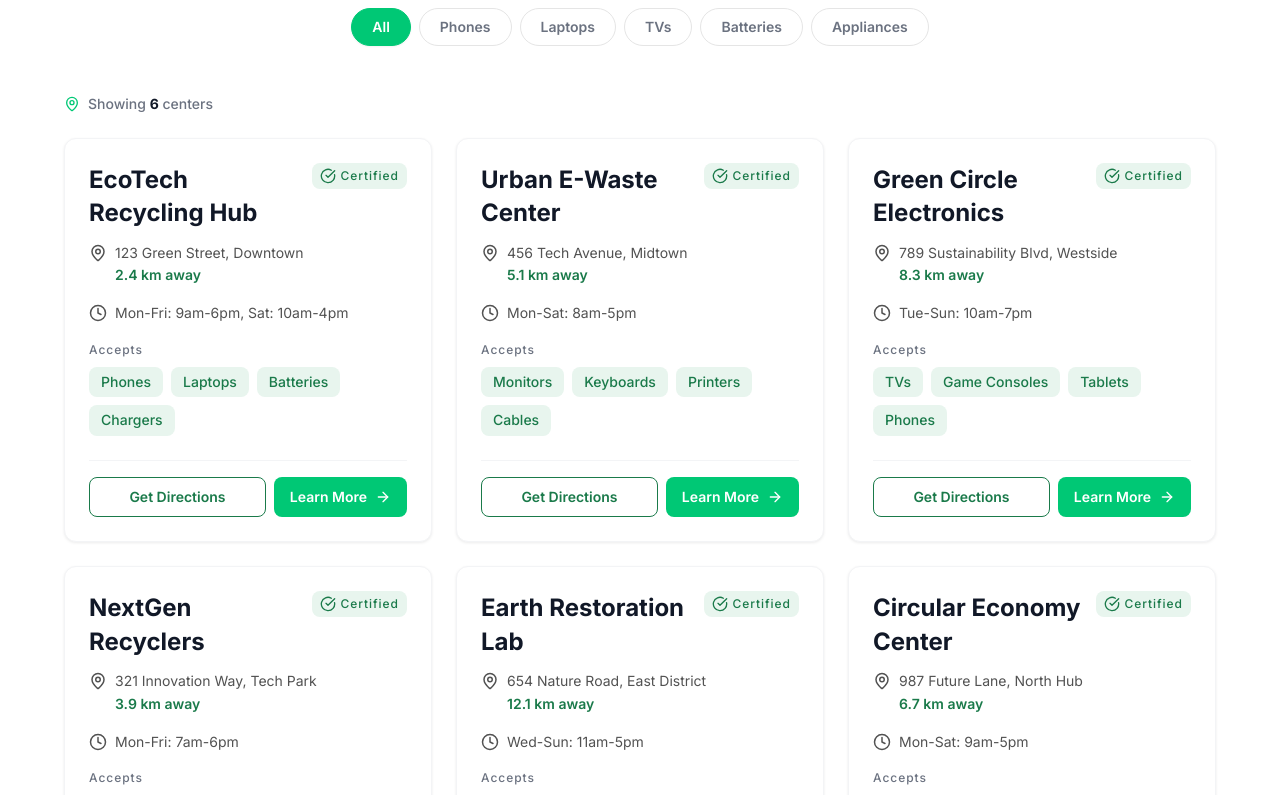
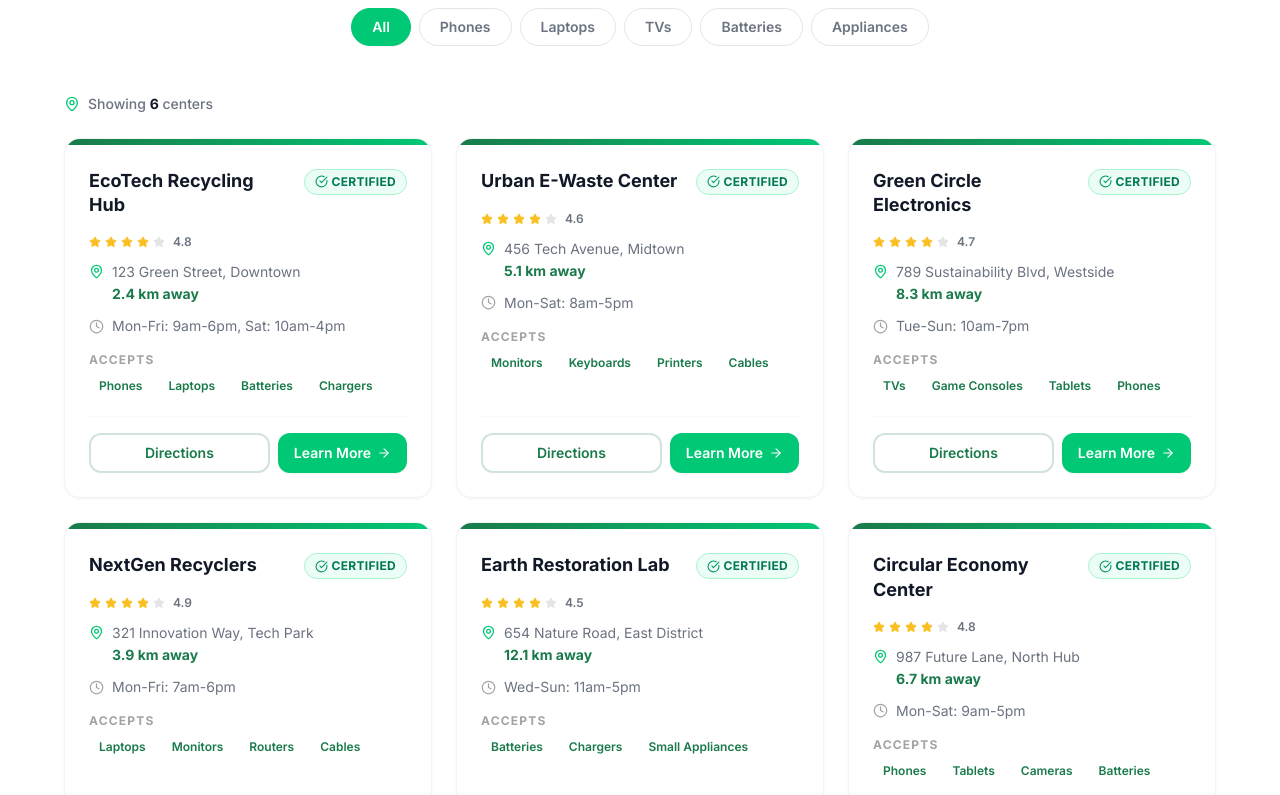
Before and after one commit to nirjalguragainofficial-hash/ReCircuit-Frontend, a React (Vite) app: page / in a window 1280 px wide. Shown: the part 2320-3115 px from the top of the page. Built offline with nearby package versions, Linux system fonts and the light colour scheme.

Commit message:
feat: add CenterCard and WhatWeAccept components for recycling facility display

```diff
--- a/src/components/CenterCard.jsx
+++ b/src/components/CenterCard.jsx
@@ -1,41 +1,58 @@
-import { MapPin, CheckCircle, Clock, ArrowRight } from 'lucide-react';
+import { MapPin, CheckCircle, Clock, ArrowRight, Star } from 'lucide-react';
 
 export function CenterCard({ center }) {
   return (
-    <div className="bg-white border border-neutral-100 rounded-card shadow-subtle hover:shadow-card transition-shadow duration-300 overflow-hidden">
-      <div className="p-6">
-        {/* Header with name and certified badge */}
-        <div className="flex items-start justify-between mb-3">
-          <h3 className="text-heading font-bold text-neutral-900 flex-1 pr-2">{center.name}</h3>
+    <div className="group bg-white border border-neutral-100 rounded-2xl shadow-sm hover:shadow-xl hover:-translate-y-1 transition-all duration-300 overflow-hidden flex flex-col">
+      {/* Card top color strip */}
+      <div className="h-1.5 bg-gradient-to-r from-primary to-accent"></div>
+
+      <div className="p-6 flex flex-col flex-1">
+        {/* Header */}
+        <div className="flex items-start justify-between mb-4">
+          <h3 className="text-lg font-bold text-neutral-900 flex-1 pr-3 leading-snug">{center.name}</h3>
           {center.certified && (
-            <div className="flex items-center gap-1 flex-shrink-0 bg-primary-lt px-2 py-1 rounded-btn">
-              <CheckCircle size={16} className="text-primary" />
-              <span className="text-label text-primary">Certified</span>
+            <div className="flex items-center gap-1 flex-shrink-0 bg-emerald-50 border border-emerald-200 px-2.5 py-1 rounded-full">
+              <CheckCircle size={13} className="text-emerald-600" />
+              <span className="text-xs font-bold text-emerald-700 uppercase tracking-wide">Certified</span>
             </div>
           )}
         </div>
 
+        {/* Rating */}
+        {center.rating && (
+          <div className="flex items-center gap-1 mb-3">
+            {Array.from({ length: 5 }).map((_, i) => (
+              <Star
+                key={i}
+                size={12}
+                className={i < Math.floor(center.rating) ? 'text-amber-400 fill-amber-400' : 'text-neutral-200 fill-neutral-200'}
+              />
+            ))}
+            <span className="text-xs font-semibold text-neutral-500 ml-1">{center.rating}</span>
+          </div>
+        )}
+
         {/* Address and distance */}
-        <div className="flex items-start gap-2 mb-4 text-neutral-600">
-          <MapPin size={18} className="flex-shrink-0 mt-0.5" />
+        <div className="flex items-start gap-2 mb-3 text-neutral-500">
+          <MapPin size={15} className="flex-shrink-0 mt-0.5 text-accent" />
           <div>
-            <p className="text-body-sm">{center.address}</p>
-            <p className="text-body-sm font-semibold text-primary">{center.distance} away</p>
+            <p className="text-sm">{center.address}</p>
+            <p className="text-sm font-bold text-primary mt-0.5">{center.distance} away</p>
           </div>
         </div>
 
-        {/* Operating hours */}
-        <div className="flex items-start gap-2 mb-4 text-neutral-600">
-          <Clock size={18} className="flex-shrink-0 mt-0.5" />
-          <p className="text-body-sm">{center.hours}</p>
+        {/* Hours */}
+        <div className="flex items-center gap-2 mb-4 text-neutral-500">
+          <Clock size={15} className="flex-shrink-0 text-neutral-400" />
+          <p className="text-sm">{center.hours}</p>
         </div>
 
-        {/* Accepted items tags */}
-        <div className="mb-6">
-          <p className="text-label text-neutral-500 mb-2">Accepts</p>
-          <div className="flex flex-wrap gap-2">
+        {/* Accepted items */}
+        <div className="mb-5">
+          <p className="text-xs font-bold uppercase tracking-widest text-neutral-400 mb-2">Accepts</p>
+          <div className="flex flex-wrap gap-1.5">
             {center.acceptedItems.map((item, idx) => (
-              <span key={idx} className="inline-block bg-primary-lt text-primary px-3 py-1 rounded-btn text-body-sm font-medium">
+              <span key={idx} className="inline-block bg-primary/8 text-primary px-2.5 py-0.5 rounded-full text-xs font-semibold">
                 {item}
               </span>
             ))}
@@ -43,13 +60,12 @@ export function CenterCard({ center }) {
         </div>
 
         {/* Action buttons */}
-        <div className="flex gap-2 pt-4 border-t border-neutral-100">
-          <button className="flex-1 px-4 py-2 border border-primary text-primary rounded-btn font-semibold text-body-sm hover:bg-primary-lt transition-colors duration-200">
-            Get Directions
+        <div className="flex gap-2 mt-auto pt-4 border-t border-neutral-50">
+          <button className="flex-1 px-3 py-2 border-2 border-primary/20 text-primary rounded-xl font-semibold text-sm hover:bg-primary-lt hover:border-primary transition-all duration-200">
+            Directions
           </button>
-          <button className="flex items-center justify-center gap-2 px-4 py-2 bg-accent text-white rounded-btn font-semibold text-body-sm hover:opacity-90 transition-opacity duration-200">
-            Learn More
-            <ArrowRight size={16} />
+          <button className="flex items-center justify-center gap-1.5 px-4 py-2 bg-accent text-white rounded-xl font-semibold text-sm hover:opacity-90 hover:-translate-y-0.5 transition-all duration-200 shadow-sm">
+            Learn More <ArrowRight size={14} />
           </button>
         </div>
       </div>
```
